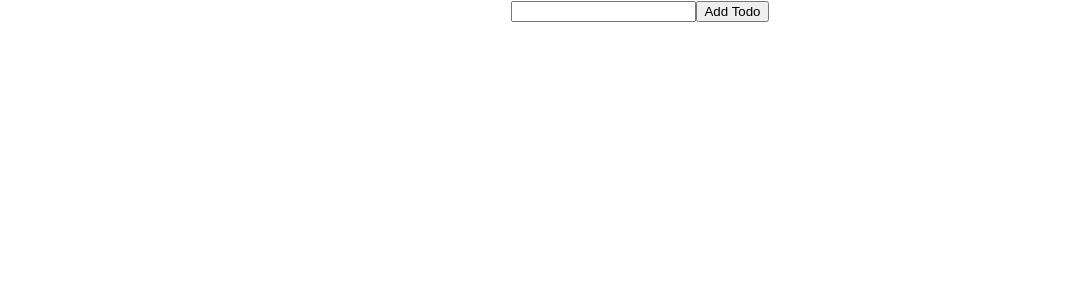
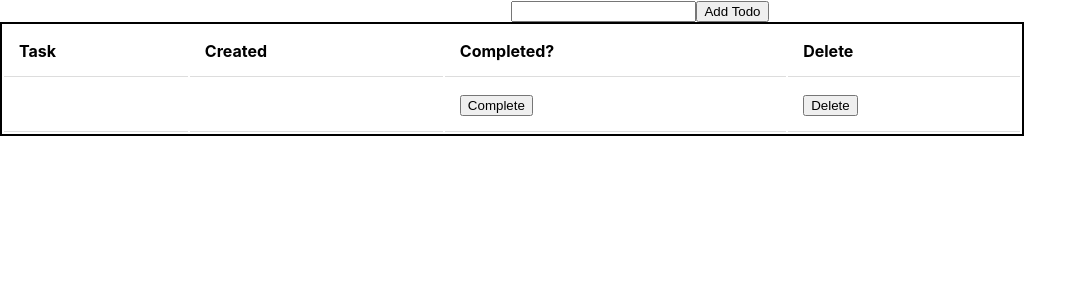
Before and after one commit to Alexlloydwhite/aws-react-todo-list, a React (Create React App) app: page / in a window 1280 px wide. Shown: the top 300 px of the page, without its empty margins (0-1087 px from the left). Built offline with nearby package versions, Linux system fonts and the light colour scheme; no server answers.

Commit message:
formatting data as a table

```diff
--- /dev/null
+++ b/src/components/TodoTable/TodoTable.css
@@ -0,0 +1,15 @@
+table {
+    border: solid black 2px;
+    width: 80%
+}
+
+th, td {
+    padding: 15px;
+    border-spacing: 0;
+    text-align: left;
+    border-bottom: 1px solid #ddd;
+}
+
+tr:nth-child(even) {
+    background-color: #f5f5f5;
+}
--- a/src/components/TodoTable/TodoTable.tsx
+++ b/src/components/TodoTable/TodoTable.tsx
@@ -1,6 +1,7 @@
 import { useEffect } from 'react';
 import { useDispatch, useSelector } from 'react-redux';
 import { RootState } from '../../redux/reducers/_rootReducer';
+import './TodoTable.css';
 
 export default function TodoTable() {
     const dispatch = useDispatch();
@@ -17,11 +18,26 @@ export default function TodoTable() {
 
     return (
         <div>
-            {todoList.map((todo: any) => (
-                <h4 key={todo.id}>
-                    {todo.todo}
-                </h4>
-            ))}
+            <table>
+                <thead>
+                    <tr>
+                        <th>Task</th>
+                        <th>Created</th>
+                        <th>Completed?</th>
+                        <th>Delete</th>
+                    </tr>
+                </thead>
+                <tbody>
+                    {todoList.map((todo: any) => (
+                        <tr key={todo.id}>
+                            <td>{todo.todo}</td>
+                            <td>{todo.createdAt}</td>
+                            <td><button>Complete</button></td>
+                            <td><button>Delete</button></td>
+                        </tr>
+                    ))}
+                </tbody>
+            </table>
         </div>
     );
 }
```
